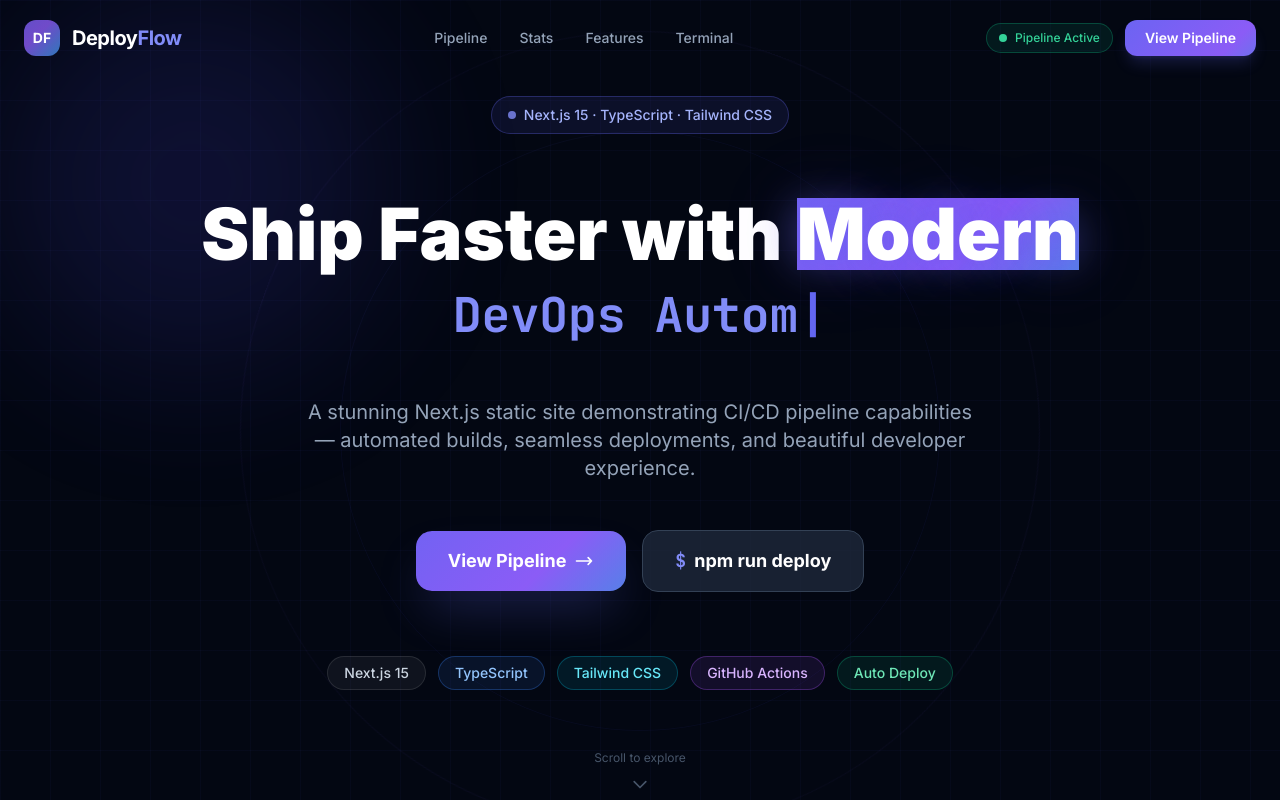
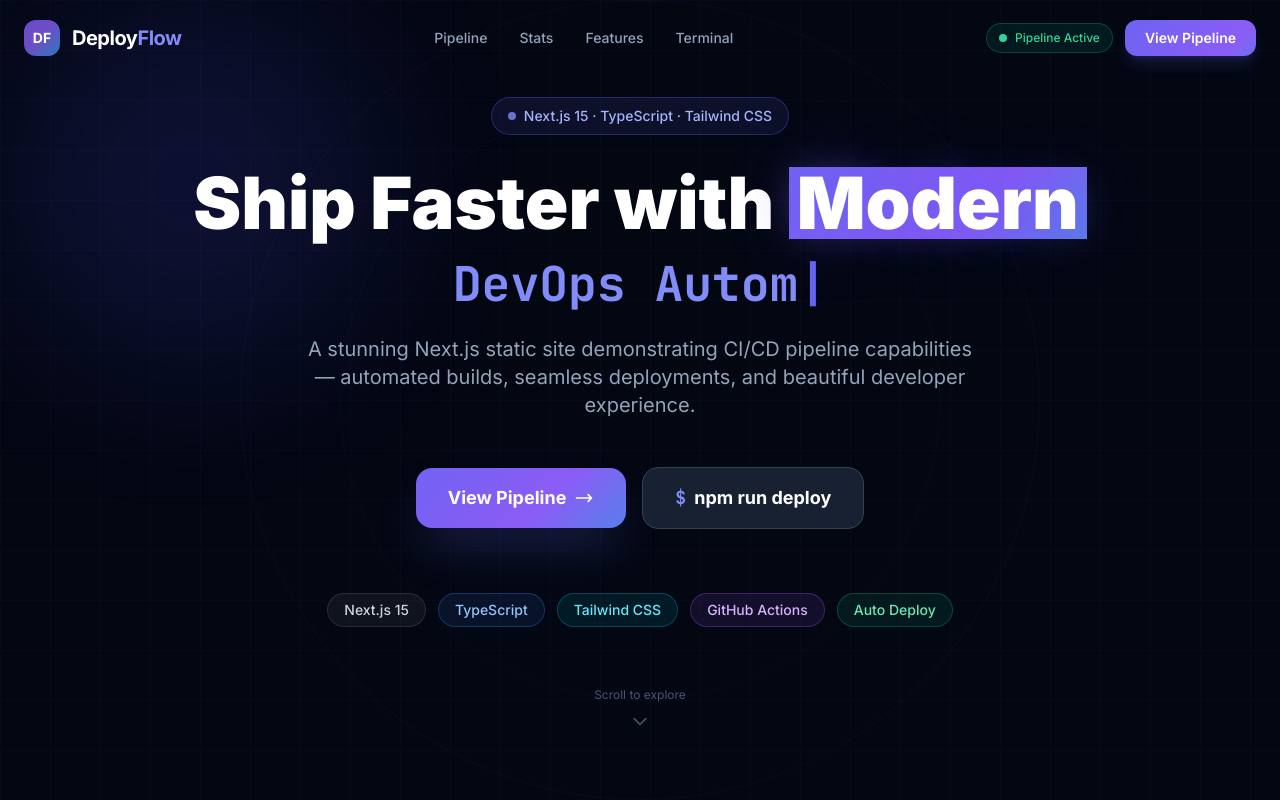
Before and after one commit to Shiva6025/CICD, a Next.js app: page / in a window 1280 px wide. Shown: the top 800 px of the page. Built offline with nearby package versions, Linux system fonts and the light colour scheme.

Commit message:
Update HeroSection.tsx

```diff
--- a/src/components/HeroSection.tsx
+++ b/src/components/HeroSection.tsx
@@ -50,9 +50,9 @@ export default function HeroSection() {
         </div>
 
         {/* Main heading */}
-        <h1 className="text-5xl md:text-7xl font-black text-white mb-6 leading-tight p-8">
+        <h1 className="text-5xl md:text-7xl font-black text-white mb-6 leading-tight">
           Ship Faster with{" "}
-          <span className="bg-clip-text text-white gradient-bg inline-block glow-text">
+          <span className="bg-clip-text text-white gradient-bg inline-block glow-text px-2">
             Modern
           </span>
           <br />
```
